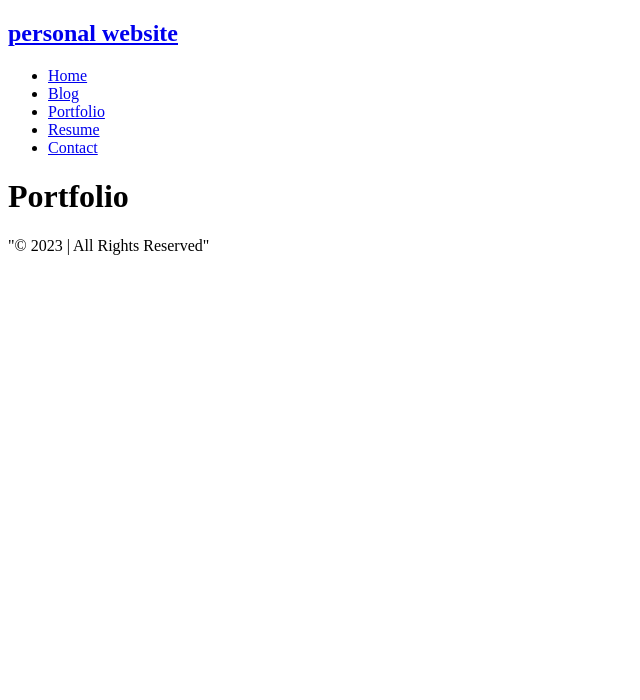
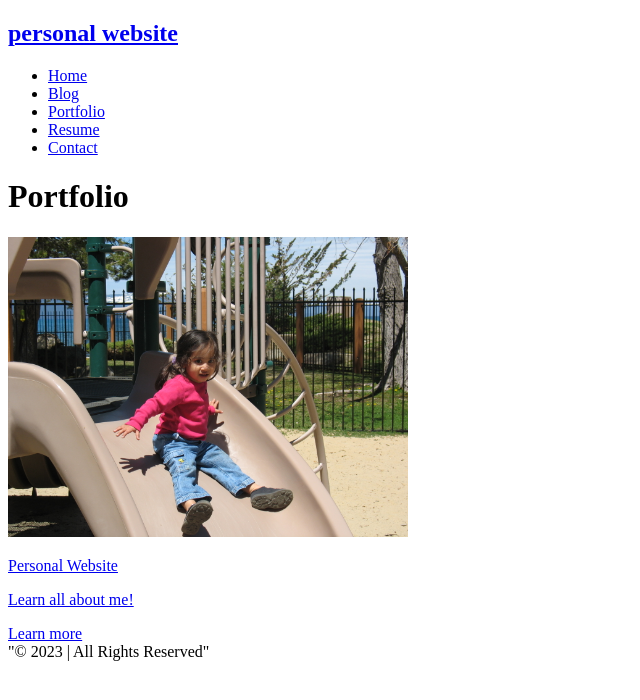
Before and after one commit to Mish0322/Mish0322.github.io, a plain HTML site: page portfolio.html in a window 1280 px wide. Shown: the whole page, without its empty margins (0-640 px from the left). Drawn offline with Linux system fonts and the light colour scheme.

Commit message:
final additions

```diff
--- a/portfolio.html
+++ b/portfolio.html
@@ -19,7 +19,14 @@
     <main>
         <h1 class= "page-title">Portfolio</h1>
         <div class="project">
-
+            <a href="index.html">
+                <img src="two_2.JPG" alt="A picture of me at 2 years old." width = 400 height = 300>
+                <div class="project-details">
+                    <p class="project-name">Personal Website</p>
+                    <p class="'project-description">Learn all about me!</p>
+                    <a href="index.html">Learn more</a>
+                </div>
+            </a>
         </div>
     </main>
     <footer class="footer">"© 2023 <Personal Website Name> | All Rights Reserved"</footer>
```
Also changed, not shown: contact.html (+4 -1 lines), index.html (+1 -1 lines).
